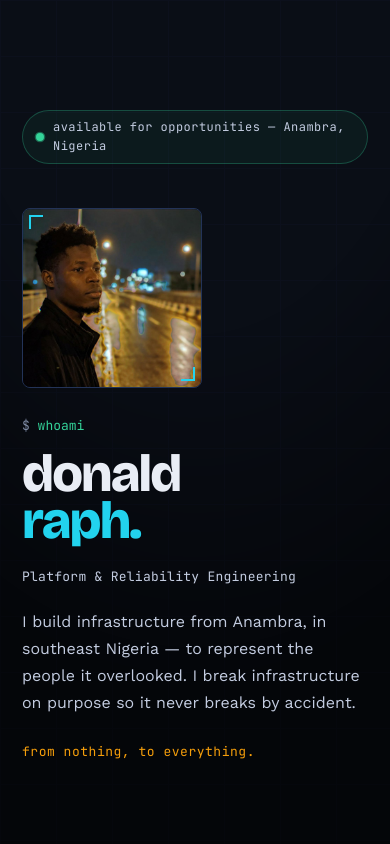
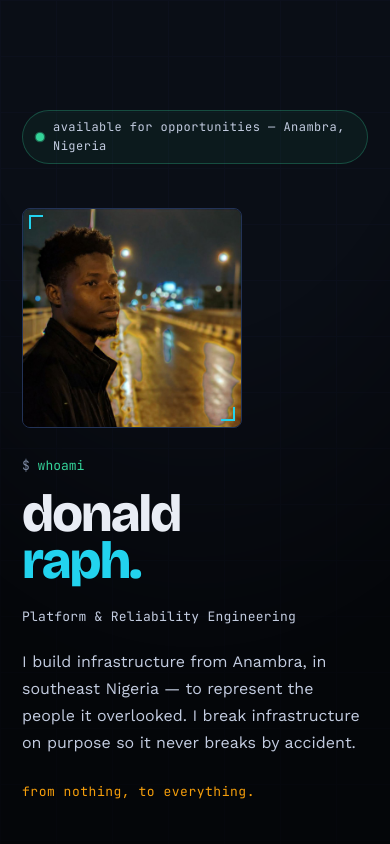
Before and after one commit to donaldraph/donaldraph.me, a plain HTML site: page index.html in a window 390 px wide. Shown: the top 844 px of the page. Drawn offline with nearby package versions, Linux system fonts and the light colour scheme.

Commit message:
Enlarge profile photo to 320px (220px on mobile)

```diff
--- a/index.html
+++ b/index.html
@@ -213,7 +213,7 @@
     }
 
     .avatar {
-      width: 240px; height: 240px;
+      width: 320px; height: 320px;
       position: relative;
       flex-shrink: 0;
       border: 1px solid var(--border-hi);
@@ -549,7 +549,7 @@
       body { font-size: 15px; }
       .hero { min-height: auto; padding: 110px 0 56px; }
       .hero-grid { grid-template-columns: 1fr; gap: 28px; }
-      .avatar { width: 180px; height: 180px; order: -1; }
+      .avatar { width: 220px; height: 220px; order: -1; }
       .grid-3 { grid-template-columns: 1fr; }
       .sec-head { margin: 72px 0 22px; }
       .pl-row { grid-template-columns: 18px 1fr; row-gap: 6px; }
@@ -601,7 +601,7 @@
 
       <figure class="avatar">
         <span class="mono-fallback" aria-hidden="true">DR</span>
-        <img src="photo.jpeg" width="240" height="240" alt="Donald Raph"
+        <img src="photo.jpeg" width="320" height="320" alt="Donald Raph"
              decoding="async" onload="this.classList.add('loaded')" />
         <span class="corner tl"></span>
         <span class="corner br"></span>
```
